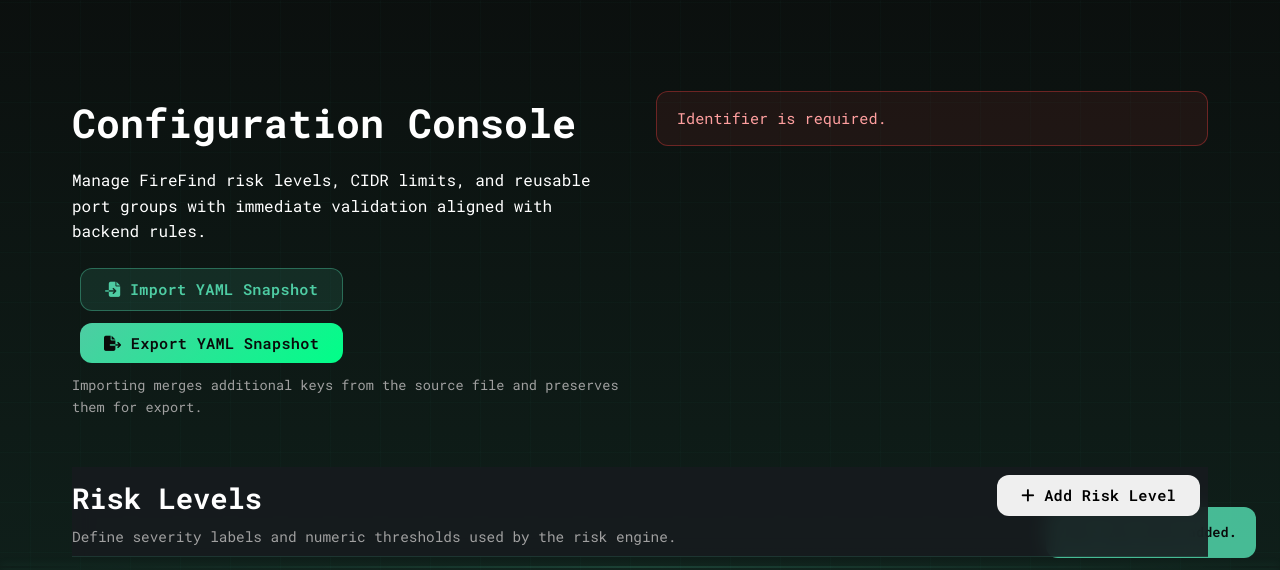
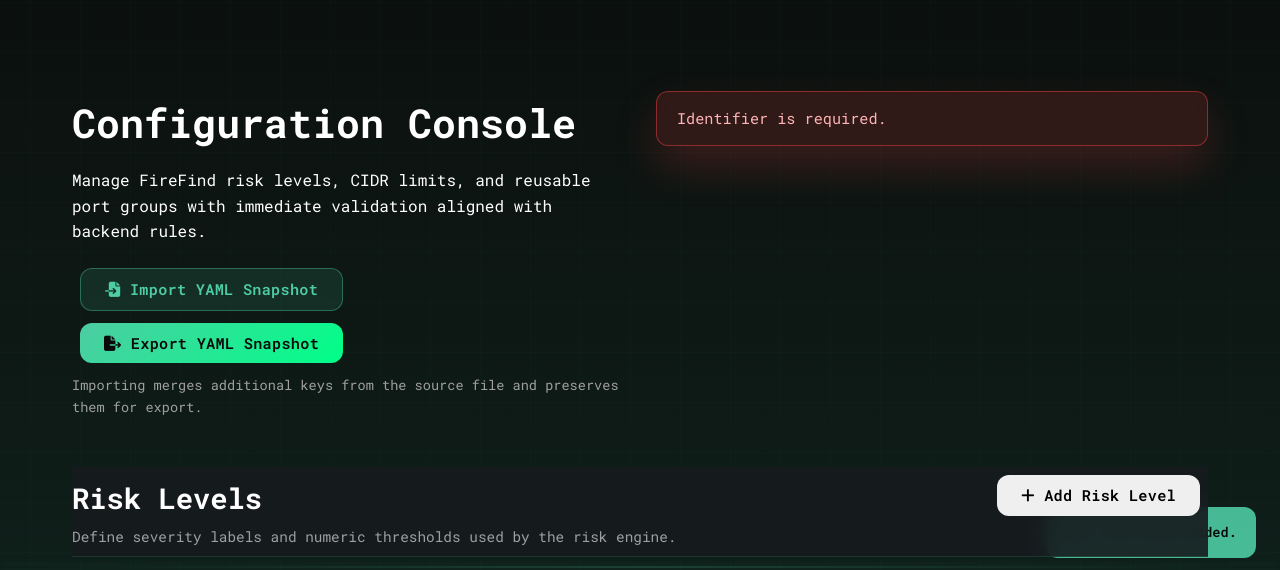
Before and after one commit to JaBoiJimJam/FireFind, a website: page frontend/admin.html in a window 1280 px wide. Both pictures are taken after a click on the button "Add Risk Level". Shown: the part 218-788 px from the top of the page. Drawn offline with Linux system fonts and the light colour scheme; a small style sheet from the web is missing.

Commit message:
Improve visibility of admin validation errors

```diff
--- a/frontend/admin.html
+++ b/frontend/admin.html
@@ -41,7 +41,7 @@
                 </div>
                 <p class="admin-hint">Importing merges additional keys from the source file and preserves them for export.</p>
             </div>
-            <div class="validation-summary" id="validationSummary">Provide or import configuration to begin.</div>
+            <div class="validation-summary" id="validationSummary" role="status" aria-live="polite">Provide or import configuration to begin.</div>
         </section>
 
         <section class="admin-section" id="riskLevelsSection">
--- a/frontend/admin.js
+++ b/frontend/admin.js
@@ -19,6 +19,7 @@
         cidrLimitSets: {},
         portGroups: {},
     };
+    let lastValidationMessage = '';
 
     const selectors = {
         riskList: '#riskLevelsList',
@@ -697,9 +698,15 @@
         if (allErrors.length === 0) {
             summary.textContent = 'Configuration is valid and ready to export.';
             summary.classList.remove('has-errors');
+            lastValidationMessage = '';
         } else {
-            summary.textContent = allErrors[0];
+            const firstError = allErrors[0];
+            summary.textContent = firstError;
             summary.classList.add('has-errors');
+            if (lastValidationMessage !== firstError) {
+                showToast(firstError, true);
+                lastValidationMessage = firstError;
+            }
         }
     }
 
--- a/frontend/style.css
+++ b/frontend/style.css
@@ -831,12 +831,19 @@
             border-radius: 12px;
             font-size: 0.95rem;
             line-height: 1.4;
+            position: sticky;
+            top: 1rem;
+            align-self: start;
+            box-shadow: 0 18px 40px rgba(0, 0, 0, 0.3);
+            backdrop-filter: blur(6px);
+            transition: box-shadow 0.3s ease, border-color 0.3s ease, background 0.3s ease;
         }
 
         .validation-summary.has-errors {
-            border-color: rgba(255, 68, 68, 0.35);
-            background: rgba(255, 68, 68, 0.08);
-            color: #ff9f9f;
+            border-color: rgba(255, 68, 68, 0.45);
+            background: rgba(255, 68, 68, 0.15);
+            color: #ffb4b4;
+            box-shadow: 0 20px 44px rgba(255, 68, 68, 0.2);
         }
 
         .admin-hint {
```
